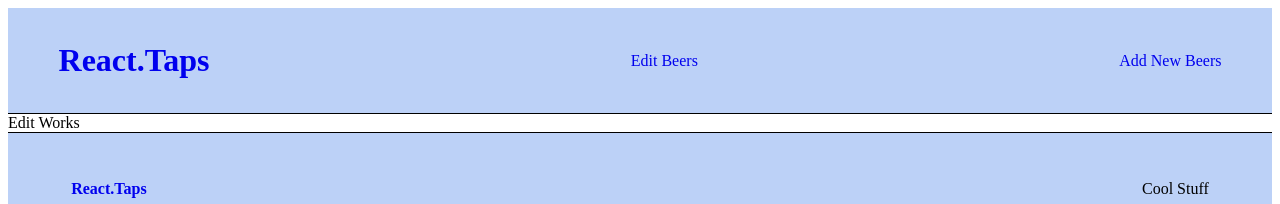
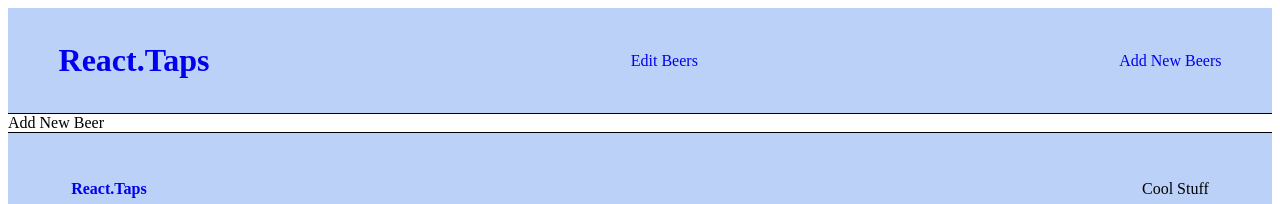
Before and after one commit to k3vnb/react_taproom, a React app: page /#/addnew in a window 1280 px wide. Shown: the top 204 px of the page. Built offline with nearby package versions, Linux system fonts and the light colour scheme.

Commit message:
set up subcomponents of Edit component, with if statement evaluating href of url path to determine view

```diff
--- a/src/components/Edit.jsx
+++ b/src/components/Edit.jsx
@@ -3,11 +3,25 @@ import { Switch, Router } from 'react-router-dom';
 
 
 function Edit() {
-  return(
-    <div>
-      Edit Works
-    </div>
-  );
+  if (window.location.href.indexOf('edit') > -1){
+    return(
+      <div>
+        <div>
+          Edit Beer
+        </div>
+      </div>
+    );
+
+  } else if (window.location.href.indexOf('addnew') > -1){
+    return(
+      <div>
+        <div>
+          Add New Beer
+        </div>
+      </div>
+
+    );
+  }
 }
 
 export default Edit;
```
